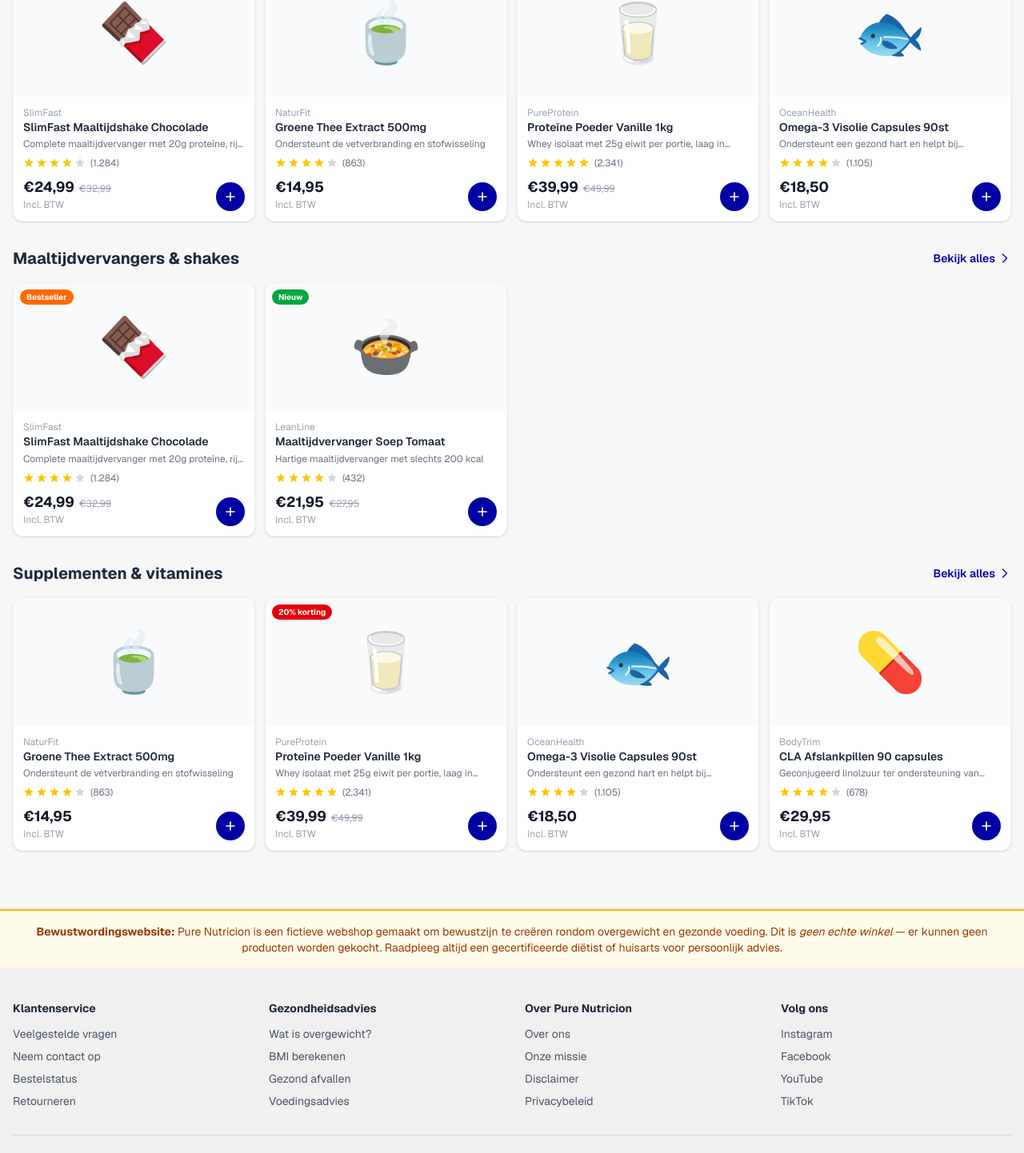
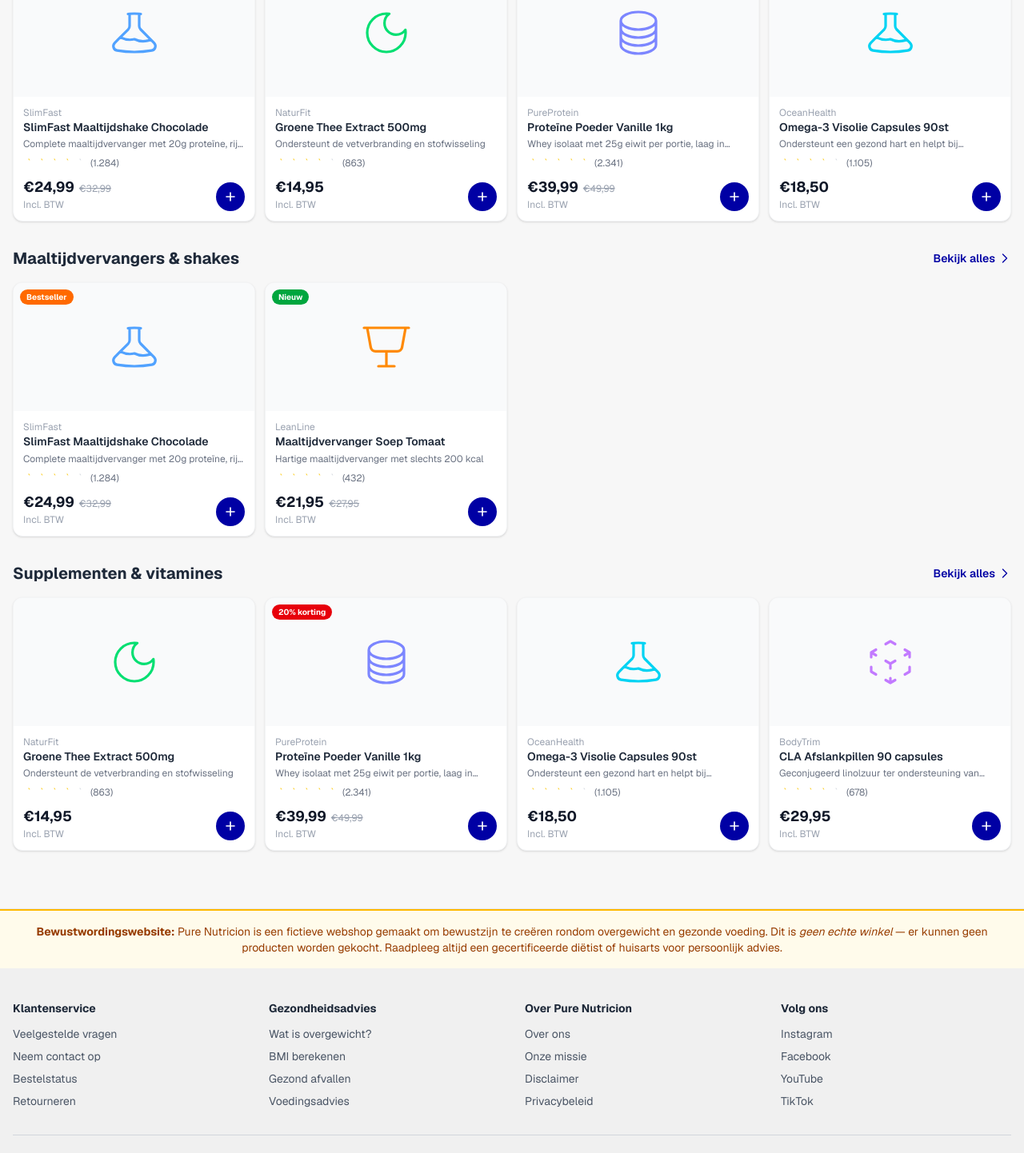
Before and after one commit to ArjandenHartog/purenutricion, a Next.js app: page / in a window 1280 px wide. Shown: the part 795-2237 px from the top of the page at 80% size. Built offline with nearby package versions, Linux system fonts and the light colour scheme.

Commit message:
Refactor AwarenessBanner and Footer components to include icons for enhanced visual appeal. Update ProductGrid to utilize structured icon data instead of emojis, improving consistency across product displays. Adjust product data structure to support new icon types.

```diff
--- a/app/components/AwarenessBanner.tsx
+++ b/app/components/AwarenessBanner.tsx
@@ -1,7 +1,10 @@
 export default function AwarenessBanner() {
   return (
-    <div className="bg-amber-400 text-amber-900 text-center text-xs py-2 px-4 font-semibold tracking-wide">
-      ⚠️ Dit is een bewustwordingswebsite — geen echte winkel. Raadpleeg altijd een arts of diëtist bij vragen over gewicht en gezondheid.
+    <div className="bg-amber-400 text-amber-900 text-center text-xs py-2 px-4 font-semibold tracking-wide flex items-center justify-center gap-2">
+      <svg className="w-4 h-4 flex-shrink-0" fill="none" viewBox="0 0 24 24" stroke="currentColor" strokeWidth={2}>
+        <path strokeLinecap="round" strokeLinejoin="round" d="M12 9v3.75m-9.303 3.376c-.866 1.5.217 3.374 1.948 3.374h14.71c1.73 0 2.813-1.874 1.948-3.374L13.949 3.378c-.866-1.5-3.032-1.5-3.898 0L2.697 16.126ZM12 15.75h.007v.008H12v-.008Z" />
+      </svg>
+      Dit is een bewustwordingswebsite — geen echte winkel. Raadpleeg altijd een arts of diëtist bij vragen over gewicht en gezondheid.
     </div>
   );
 }
--- a/app/components/Footer.tsx
+++ b/app/components/Footer.tsx
@@ -60,10 +60,25 @@
           <p className="text-xs text-gray-400 text-center">
             © 2026 Pure Nutricion — Bewustwordingswebsite. Alle rechten voorbehouden.
           </p>
-          <div className="flex items-center gap-3 text-xs text-gray-500">
-            <span className="flex items-center gap-1">🔒 Veilig</span>
-            <span className="flex items-center gap-1">✅ Betrouwbaar</span>
-            <span className="flex items-center gap-1">💚 Gezond</span>
+          <div className="flex items-center gap-4 text-xs text-gray-500">
+            <span className="flex items-center gap-1">
+              <svg className="w-4 h-4 text-gray-400" fill="none" viewBox="0 0 24 24" stroke="currentColor" strokeWidth={1.5}>
+                <path strokeLinecap="round" strokeLinejoin="round" d="M16.5 10.5V6.75a4.5 4.5 0 1 0-9 0v3.75m-.75 11.25h10.5a2.25 2.25 0 0 0 2.25-2.25v-6.75a2.25 2.25 0 0 0-2.25-2.25H6.75a2.25 2.25 0 0 0-2.25 2.25v6.75a2.25 2.25 0 0 0 2.25 2.25Z" />
+              </svg>
+              Veilig
+            </span>
+            <span className="flex items-center gap-1">
+              <svg className="w-4 h-4 text-gray-400" fill="none" viewBox="0 0 24 24" stroke="currentColor" strokeWidth={1.5}>
+                <path strokeLinecap="round" strokeLinejoin="round" d="M9 12.75 11.25 15 15 9.75M21 12c0 1.268-.63 2.39-1.593 3.068a3.745 3.745 0 0 1-1.043 3.296 3.745 3.745 0 0 1-3.296 1.043A3.745 3.745 0 0 1 12 21c-1.268 0-2.39-.63-3.068-1.593a3.746 3.746 0 0 1-3.296-1.043 3.745 3.745 0 0 1-1.043-3.296A3.745 3.745 0 0 1 3 12c0-1.268.63-2.39 1.593-3.068a3.745 3.745 0 0 1 1.043-3.296 3.746 3.746 0 0 1 3.296-1.043A3.746 3.746 0 0 1 12 3c1.268 0 2.39.63 3.068 1.593a3.746 3.746 0 0 1 3.296 1.043 3.746 3.746 0 0 1 1.043 3.296A3.745 3.745 0 0 1 21 12Z" />
+              </svg>
+              Betrouwbaar
+            </span>
+            <span className="flex items-center gap-1">
+              <svg className="w-4 h-4 text-gray-400" fill="none" viewBox="0 0 24 24" stroke="currentColor" strokeWidth={1.5}>
+                <path strokeLinecap="round" strokeLinejoin="round" d="M21 8.25c0-2.485-2.099-4.5-4.688-4.5-1.935 0-3.597 1.126-4.312 2.733-.715-1.607-2.377-2.733-4.313-2.733C5.1 3.75 3 5.765 3 8.25c0 7.22 9 12 9 12s9-4.78 9-12Z" />
+              </svg>
+              Gezond
+            </span>
           </div>
         </div>
       </div>
--- a/app/components/ProductGrid.tsx
+++ b/app/components/ProductGrid.tsx
@@ -1,4 +1,47 @@
-import { getProductsByCategory } from "../data/products";
+import { getProductsByCategory, Product } from "../data/products";
+
+const iconMap: Record<Product["iconType"], React.ReactNode> = {
+  shake: (
+    <svg className="w-16 h-16 text-blue-400" fill="none" viewBox="0 0 24 24" stroke="currentColor" strokeWidth={1.2}>
+      <path strokeLinecap="round" strokeLinejoin="round" d="M9.75 3.104v5.714a2.25 2.25 0 0 1-.659 1.591L5 14.5M9.75 3.104c-.251.023-.501.05-.75.082m.75-.082a24.301 24.301 0 0 1 4.5 0m0 0v5.714c0 .597.237 1.17.659 1.591L19.8 15.3M14.25 3.104c.251.023.501.05.75.082M19.8 15.3l-1.57.393A9.065 9.065 0 0 1 12 15a9.065 9.065 0 0 1-6.23-.693L5 14.5m14.8.8 1.402 1.402c1.232 1.232.65 3.318-1.067 3.611A48.309 48.309 0 0 1 12 21a48.25 48.25 0 0 1-8.135-.687c-1.718-.293-2.3-2.379-1.067-3.61L5 14.5" />
+    </svg>
+  ),
+  leaf: (
+    <svg className="w-16 h-16 text-green-400" fill="none" viewBox="0 0 24 24" stroke="currentColor" strokeWidth={1.2}>
+      <path strokeLinecap="round" strokeLinejoin="round" d="M12 3c-4.97 0-9 4.03-9 9s4.03 9 9 9 9-4.03 9-9c0-.46-.04-.92-.1-1.36-.98 1.37-2.58 2.26-4.4 2.26-2.98 0-5.4-2.42-5.4-5.4 0-1.81.89-3.42 2.26-4.4-.44-.06-.9-.1-1.36-.1Z" />
+    </svg>
+  ),
+  protein: (
+    <svg className="w-16 h-16 text-indigo-400" fill="none" viewBox="0 0 24 24" stroke="currentColor" strokeWidth={1.2}>
+      <path strokeLinecap="round" strokeLinejoin="round" d="M20.25 6.375c0 2.278-3.694 4.125-8.25 4.125S3.75 8.653 3.75 6.375m16.5 0c0-2.278-3.694-4.125-8.25-4.125S3.75 4.097 3.75 6.375m16.5 0v11.25c0 2.278-3.694 4.125-8.25 4.125s-8.25-1.847-8.25-4.125V6.375m16.5 0v3.75m-16.5-3.75v3.75m16.5 0v3.75C20.25 16.153 16.556 18 12 18s-8.25-1.847-8.25-4.125v-3.75m16.5 0c0 2.278-3.694 4.125-8.25 4.125s-8.25-1.847-8.25-4.125" />
+    </svg>
+  ),
+  fish: (
+    <svg className="w-16 h-16 text-cyan-400" fill="none" viewBox="0 0 24 24" stroke="currentColor" strokeWidth={1.2}>
+      <path strokeLinecap="round" strokeLinejoin="round" d="M9.75 3.104v5.714a2.25 2.25 0 0 1-.659 1.591L5 14.5M9.75 3.104c-.251.023-.501.05-.75.082m.75-.082a24.301 24.301 0 0 1 4.5 0m0 0v5.714c0 .597.237 1.17.659 1.591L19.8 15.3M14.25 3.104c.251.023.501.05.75.082M19.8 15.3l-1.57.393A9.065 9.065 0 0 1 12 15a9.065 9.065 0 0 1-6.23-.693L5 14.5m14.8.8 1.402 1.402c1.232 1.232.65 3.318-1.067 3.611A48.309 48.309 0 0 1 12 21a48.25 48.25 0 0 1-8.135-.687c-1.718-.293-2.3-2.379-1.067-3.61L5 14.5" />
+    </svg>
+  ),
+  soup: (
+    <svg className="w-16 h-16 text-orange-400" fill="none" viewBox="0 0 24 24" stroke="currentColor" strokeWidth={1.2}>
+      <path strokeLinecap="round" strokeLinejoin="round" d="m3 3 1.664 9.136A2.25 2.25 0 0 0 6.906 14h10.189a2.25 2.25 0 0 0 2.242-1.864L21 3M3 3h18M3 3H1.5m19.5 0H22.5M12 14v7m-3.75 0h7.5" />
+    </svg>
+  ),
+  pill: (
+    <svg className="w-16 h-16 text-purple-400" fill="none" viewBox="0 0 24 24" stroke="currentColor" strokeWidth={1.2}>
+      <path strokeLinecap="round" strokeLinejoin="round" d="m21 7.5-2.25-1.313M21 7.5v2.25m0-2.25-2.25 1.313M3 7.5l2.25-1.313M3 7.5l2.25 1.313M3 7.5v2.25m9 3 2.25-1.313M12 12.75l-2.25-1.313M12 12.75V15m0 6.75 2.25-1.313M12 21.75V19.5m0 2.25-2.25-1.313m0-16.875L12 2.25l2.25 1.313M21 14.25v2.25l-2.25 1.313m-13.5 0L3 16.5v-2.25" />
+    </svg>
+  ),
+  bar: (
+    <svg className="w-16 h-16 text-amber-500" fill="none" viewBox="0 0 24 24" stroke="currentColor" strokeWidth={1.2}>
+      <path strokeLinecap="round" strokeLinejoin="round" d="M3.75 6A2.25 2.25 0 0 1 6 3.75h2.25A2.25 2.25 0 0 1 10.5 6v2.25a2.25 2.25 0 0 1-2.25 2.25H6a2.25 2.25 0 0 1-2.25-2.25V6ZM3.75 15.75A2.25 2.25 0 0 1 6 13.5h2.25a2.25 2.25 0 0 1 2.25 2.25V18a2.25 2.25 0 0 1-2.25 2.25H6A2.25 2.25 0 0 1 3.75 18v-2.25ZM13.5 6a2.25 2.25 0 0 1 2.25-2.25H18A2.25 2.25 0 0 1 20.25 6v2.25A2.25 2.25 0 0 1 18 10.5h-2.25a2.25 2.25 0 0 1-2.25-2.25V6ZM13.5 15.75a2.25 2.25 0 0 1 2.25-2.25H18a2.25 2.25 0 0 1 2.25 2.25V18A2.25 2.25 0 0 1 18 20.25h-2.25A2.25 2.25 0 0 1 13.5 18v-2.25Z" />
+    </svg>
+  ),
+  herb: (
+    <svg className="w-16 h-16 text-teal-400" fill="none" viewBox="0 0 24 24" stroke="currentColor" strokeWidth={1.2}>
+      <path strokeLinecap="round" strokeLinejoin="round" d="M12 3c-4.97 0-9 4.03-9 9s4.03 9 9 9 9-4.03 9-9c0-.46-.04-.92-.1-1.36-.98 1.37-2.58 2.26-4.4 2.26-2.98 0-5.4-2.42-5.4-5.4 0-1.81.89-3.42 2.26-4.4-.44-.06-.9-.1-1.36-.1Z" />
+    </svg>
+  ),
+};
 
 function StarRating({ rating }: { rating: number }) {
   return (
@@ -6,13 +49,11 @@
       {[1, 2, 3, 4, 5].map((star) => (
         <svg
           key={star}
-          className={`w-3.5 h-3.5 ${
-            star <= Math.round(rating) ? "text-yellow-400" : "text-gray-300"
-          }`}
+          className={`w-3.5 h-3.5 ${star <= Math.round(rating) ? "text-yellow-400" : "text-gray-300"}`}
           fill="currentColor"
           viewBox="0 0 20 20"
         >
-          <path d="M9.049 2.927c.3-.921 1.603-.921 1.902 0l1.07 3.292a1 1 0 00.95.69h3.462c.969 0 1.371 1.24.588 1.81l-2.8 2.034a1 1 0 00-.364 1.118l1.07 3.292c.3.921-.755 1.688-1.54 1.118l-2.8-2.034a1 1 0 00-1.175 0l-2.8 2.034c-.784.57-1.838-.197-1.539-1.118l1.07-3.292a1 1 0 00-.364-1.118L2.98 8.72c-.783-.57-.38-1.81.588-1.81h3.461a1 1 0 00.951-.69l1.07-3.292z" />
+          <path d="M9.049 2.927c.3-.921 1.603-.921 1.902 0l1.07 3.292a1 1 00.95.69h3.462c.969 0 1.371 1.24.588 1.81l-2.8 2.034a1 1 00-.364 1.118l1.07 3.292c.3.921-.755 1.688-1.54 1.118l-2.8-2.034a1 1 00-1.175 0l-2.8 2.034c-.784.57-1.838-.197-1.539-1.118l1.07-3.292a1 1 00-.364-1.118L2.98 8.72c-.783-.57-.38-1.81.588-1.81h3.461a1 1 00.951-.69l1.07-3.292z" />
         </svg>
       ))}
     </div>
@@ -26,7 +67,7 @@
 
 export default function ProductGrid({ title, category }: Props) {
   const products = getProductsByCategory(category);
-  const displayed = category === "all" ? products.slice(0, 4) : products.slice(0, 4);
+  const displayed = products.slice(0, 4);
 
   return (
     <section>
@@ -48,11 +89,9 @@
           >
             {/* Image area */}
             <div className="bg-gray-50 h-40 flex items-center justify-center relative">
-              <span className="text-7xl">{product.emoji}</span>
+              {iconMap[product.iconType]}
               {product.badge && (
-                <span
-                  className={`absolute top-2 left-2 ${product.badgeColor} text-white text-[10px] font-bold px-2 py-0.5 rounded-full`}
-                >
+                <span className={`absolute top-2 left-2 ${product.badgeColor} text-white text-[10px] font-bold px-2 py-0.5 rounded-full`}>
                   {product.badge}
                 </span>
               )}
--- a/app/data/products.ts
+++ b/app/data/products.ts
@@ -6,7 +6,7 @@
   originalPrice?: number;
   rating: number;
   reviewCount: number;
-  emoji: string;
+  iconType: "shake" | "leaf" | "protein" | "fish" | "soup" | "pill" | "bar" | "herb";
   badge?: string;
   badgeColor?: string;
   category: "shakes" | "supplements" | "snacks" | "sport";
@@ -22,7 +22,7 @@
     originalPrice: 32.99,
     rating: 4.3,
     reviewCount: 1284,
-    emoji: "🍫",
+    iconType: "shake",
     badge: "Bestseller",
     badgeColor: "bg-orange-500",
     category: "shakes",
@@ -35,7 +35,7 @@
     price: 14.95,
     rating: 4.1,
     reviewCount: 863,
-    emoji: "🍵",
+    iconType: "leaf",
     category: "supplements",
     description: "Ondersteunt de vetverbranding en stofwisseling",
   },
@@ -47,7 +47,7 @@
     originalPrice: 49.99,
     rating: 4.6,
     reviewCount: 2341,
-    emoji: "🥛",
+    iconType: "protein",
     badge: "20% korting",
     badgeColor: "bg-red-600",
     category: "supplements",
@@ -60,7 +60,7 @@
     price: 18.50,
     rating: 4.4,
     reviewCount: 1105,
-    emoji: "🐟",
+    iconType: "fish",
     category: "supplements",
     description: "Ondersteunt een gezond hart en helpt bij vetafbraak",
   },
@@ -72,7 +72,7 @@
     originalPrice: 27.95,
     rating: 3.9,
     reviewCount: 432,
-    emoji: "🍲",
+    iconType: "soup",
     badge: "Nieuw",
     badgeColor: "bg-green-600",
     category: "shakes",
@@ -85,7 +85,7 @@
     price: 29.95,
     rating: 3.7,
     reviewCount: 678,
-    emoji: "💊",
+    iconType: "pill",
     category: "supplements",
     description: "Geconjugeerd linolzuur ter ondersteuning van lichaamssamenstelling",
   },
@@ -97,7 +97,7 @@
     originalPrice: 33.99,
     rating: 4.5,
     reviewCount: 1876,
-    emoji: "🍫",
+    iconType: "bar",
     badge: "Populair",
     badgeColor: "bg-[#0000a4]",
     category: "snacks",
@@ -110,7 +110,7 @@
     price: 12.99,
     rating: 4.0,
     reviewCount: 543,
-    emoji: "🌿",
+    iconType: "herb",
     category: "supplements",
     description: "14-daags programma ter ondersteuning van spijsvertering",
   },
```
